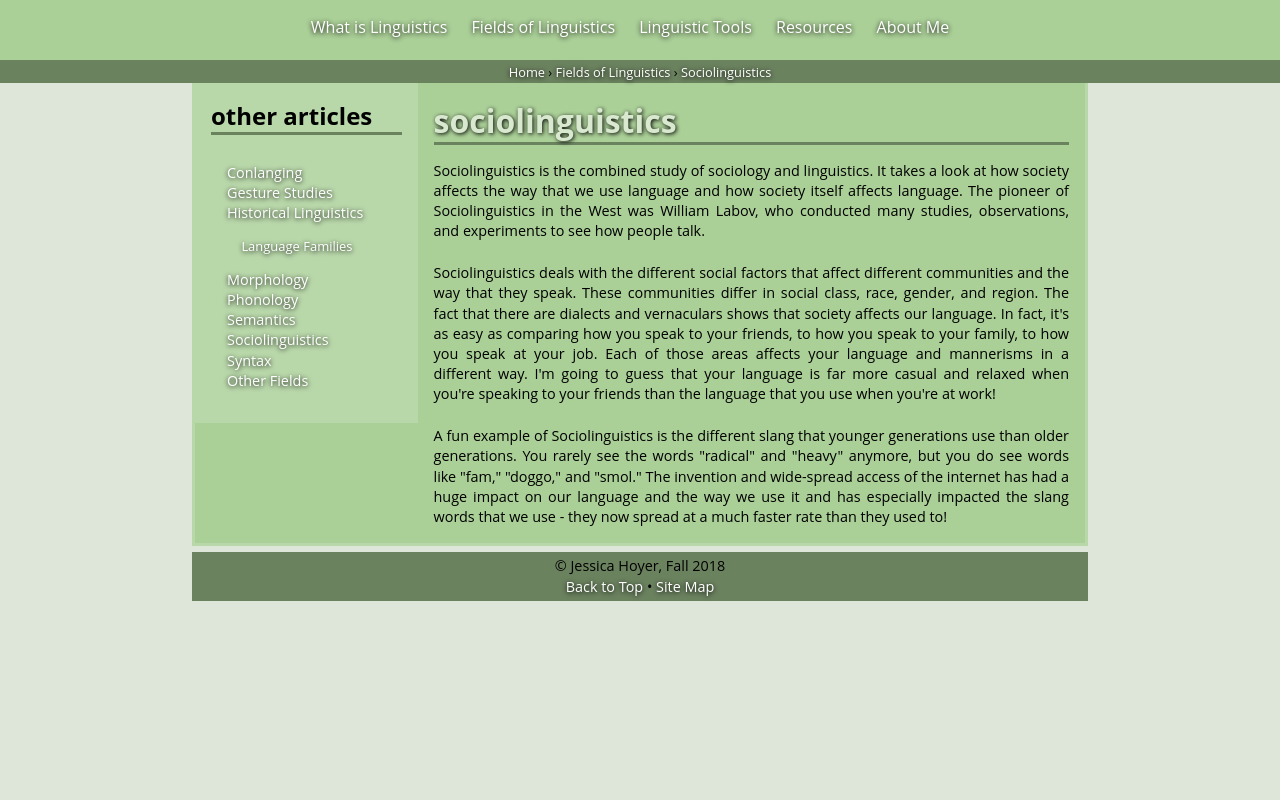
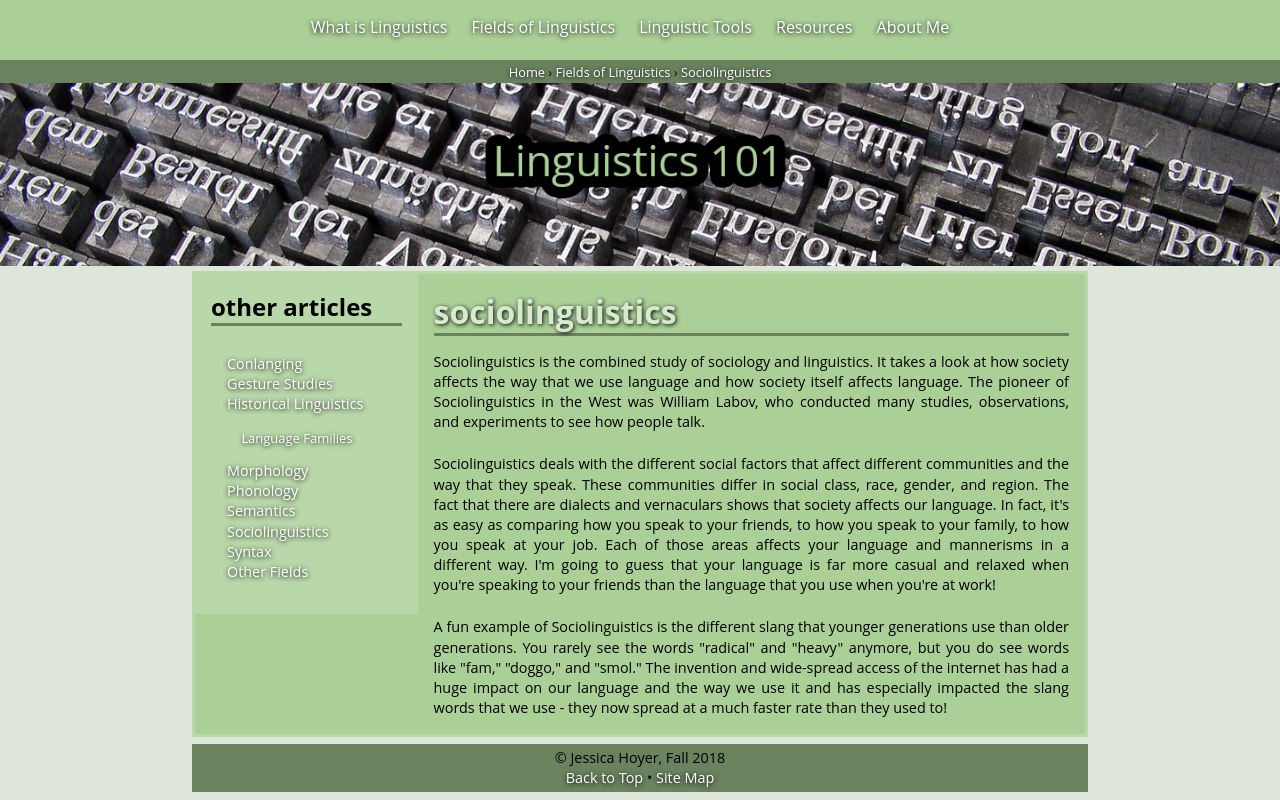
Before and after one commit to jessicalhoyer/linguistics-101, a plain HTML site: page ling_fields_socio.html in a window 1280 px wide. Drawn offline with Linux system fonts and the light colour scheme.

Commit message:
Update ling_fields_socio.html

```diff
--- a/ling_fields_socio.html
+++ b/ling_fields_socio.html
@@ -16,7 +16,7 @@
 <body>
 
 <header id="top">
-<img src="images/linguistics_101_logo.jpg" alt="Linguistics 101 logo" title="Linguistics 101 logo"/>
+<img src="linguistics_101_logo.jpg" alt="Linguistics 101 logo" title="Linguistics 101 logo"/>
 </header>
 
 <nav>
```
